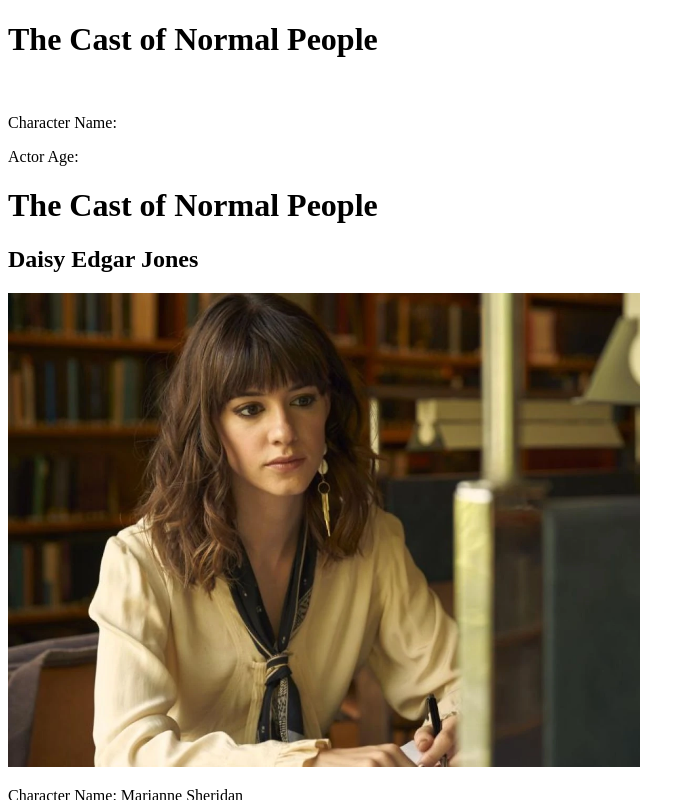
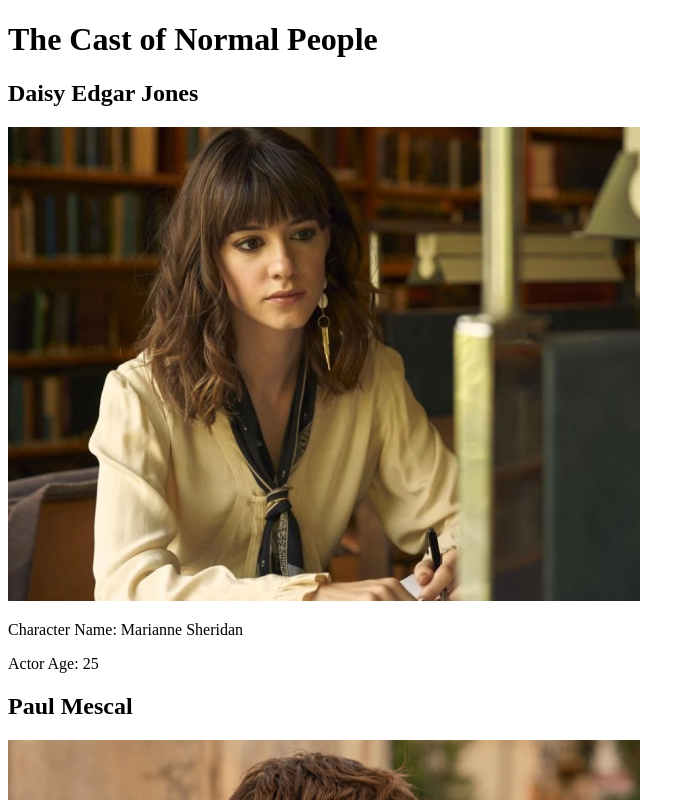
Before and after one commit to sagelawrence04/SageLawrenceMAD400Assignments, an Angular app: page / in a window 1280 px wide. Shown: the top 800 px of the page, without its empty margins (0-695 px from the left). Built offline with nearby package versions, Linux system fonts and the light colour scheme.

Commit message:
Added DetailedContent Component

```diff
--- a/package.json
+++ b/package.json
@@ -1,6 +1,6 @@
 {
   "name": "sage-lawrence-my-first-angular-application",
-  "version": "4.0",
+  "version": "5.0",
   "scripts": {
     "ng": "ng",
     "start": "ng serve",
--- a/src/app/app.component.html
+++ b/src/app/app.component.html
@@ -1,4 +1 @@
-<content-list-item [contentItem]="content[content.length]">
-</content-list-item>
-<content-list>
-</content-list>
+<content-list></content-list>
--- a/src/app/app.component.ts
+++ b/src/app/app.component.ts
@@ -4,7 +4,6 @@
 import {ContentListComponent} from "./content-list/content-list.component";
 import {IContent} from "../Models/IContent";
 import {ContentListItemComponent} from "./content-list-item/content-list-item.component";
-import {CONTENTITEMS} from "./data/mock-content";
 import {NormalPeopleActorService} from "./normal-people-actor.service";
 
 @Component({
--- a/src/app/content-list-item/content-list-item.component.html
+++ b/src/app/content-list-item/content-list-item.component.html
@@ -1,6 +1,3 @@
-<div>
-  <h1>The Cast of Normal People</h1>
-</div>
 <div>
   <h2>{{contentItem?.realName}}</h2>
   <img [src]="contentItem?.png" alt="" width="50%">
--- a/src/app/content-list/content-list.component.html
+++ b/src/app/content-list/content-list.component.html
@@ -1,3 +1,6 @@
+<div>
+  <h1>The Cast of Normal People</h1>
+</div>
 <content-list-item
   *ngFor="let item of contentItems; index as i"
   [contentItem]="item">
```
Also changed, not shown: src/app/detailed-content/detailed-content.component.html (added, +7 -0 lines), src/app/detailed-content/detailed-content.component.ts (added, +12 -0 lines), src/app/detailed-content/detailed-content.component.css (added), 1 other file (tests, documents, lock files or other folders).
